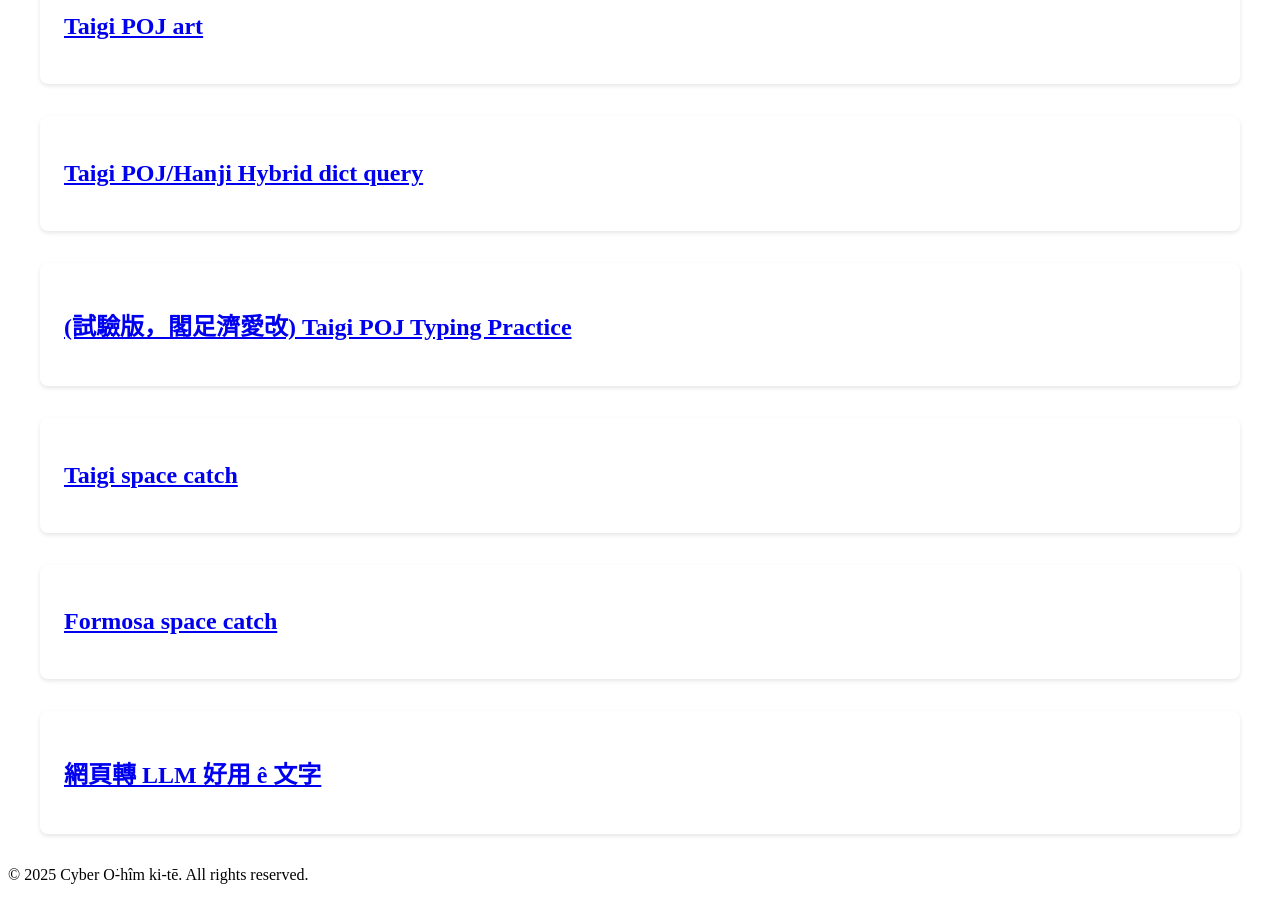
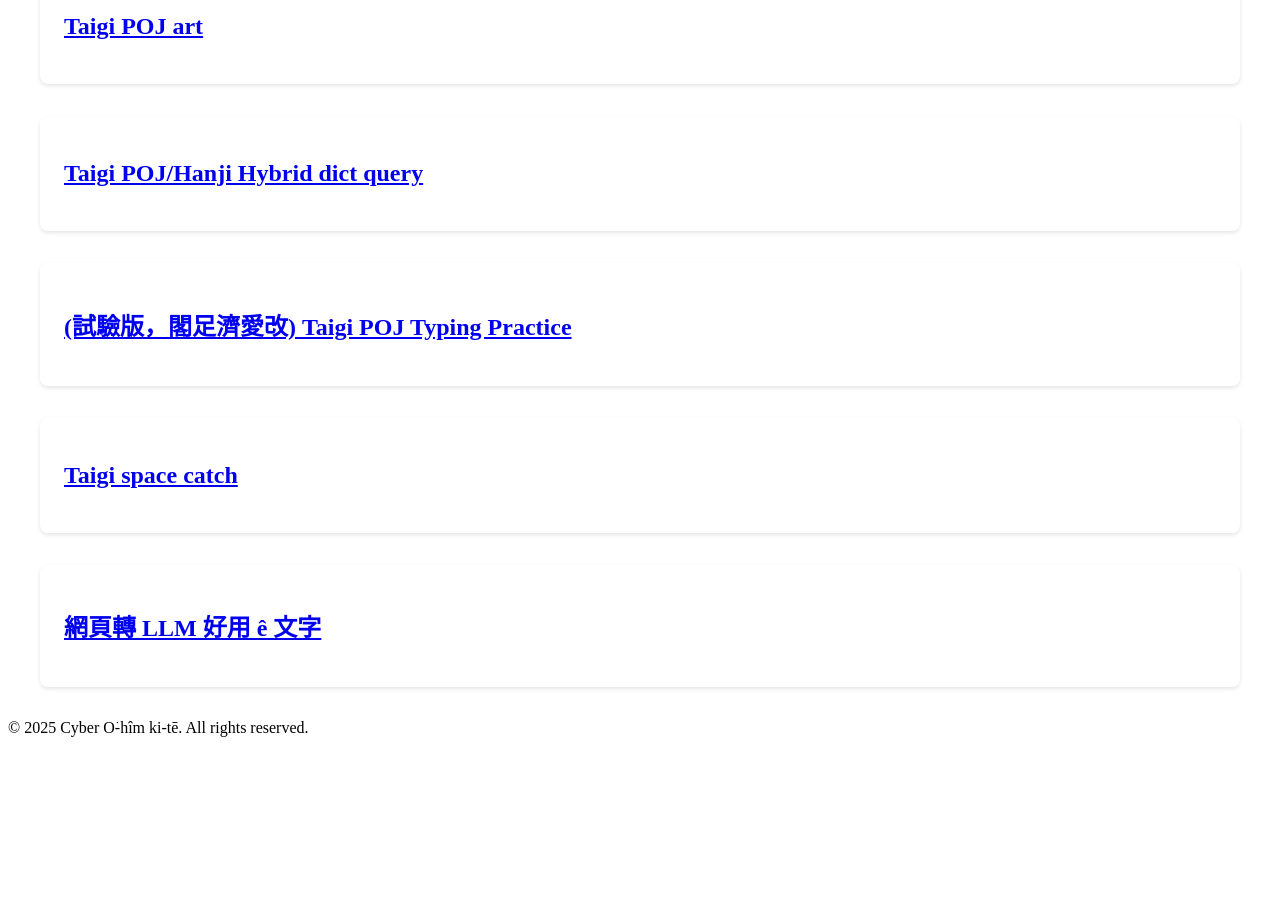
Before and after one commit to CyberOoHim/CyberOoHim.github.io, a Jekyll site: the page built from pages/web-apps.html, in a window 1280 px wide and 900 px high, scrolled down 1113 px. Built offline with Jekyll 4.4.1, drawn with Linux system fonts in a browser that asks for light colours; after the commit the page ends 1866 px from its top, so only the background shows below that.

Commit message:
Update taigi_space_catch_r0g.html

```diff
--- a/pages/taigi_space_catch_r0g.html
+++ b/pages/taigi_space_catch_r0g.html
@@ -1,8 +1,4 @@
----
-layout: apps
-title: Formosa space catch
-version: v0g
-permalink: /pages/formosa_space_catch.html
+
 note: 1. Code 佮 圖 主要用 xAI ê Grok 3 做--ê。2. 台文字骨用源石黑體(TW)。 3. Sound Effect by https://pixabay.com. 4. fixed 4:3 and 3:4 ratio of canvas 5. with pos/definition and player guide
 ---
 <!DOCTYPE html>
```
